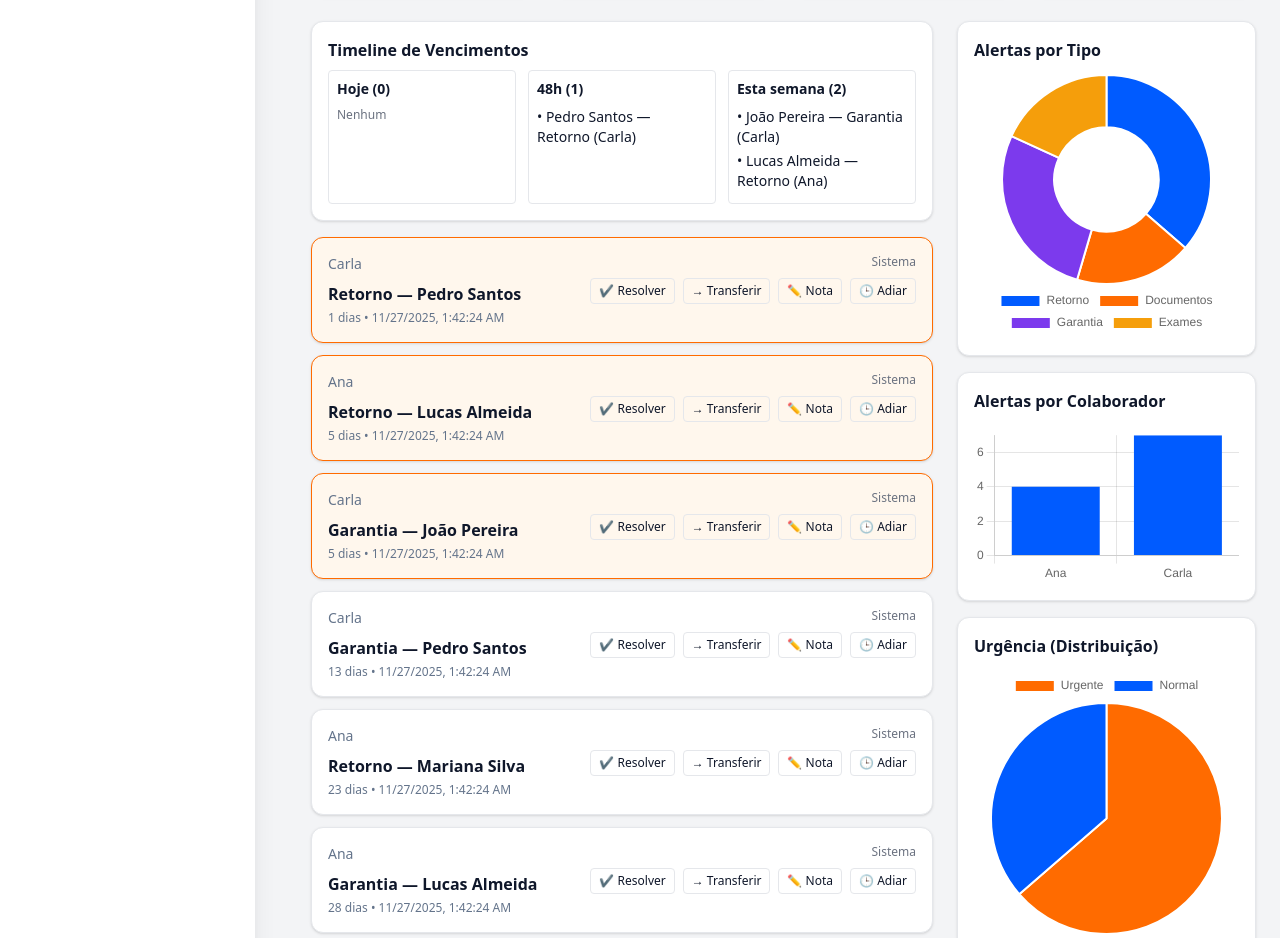
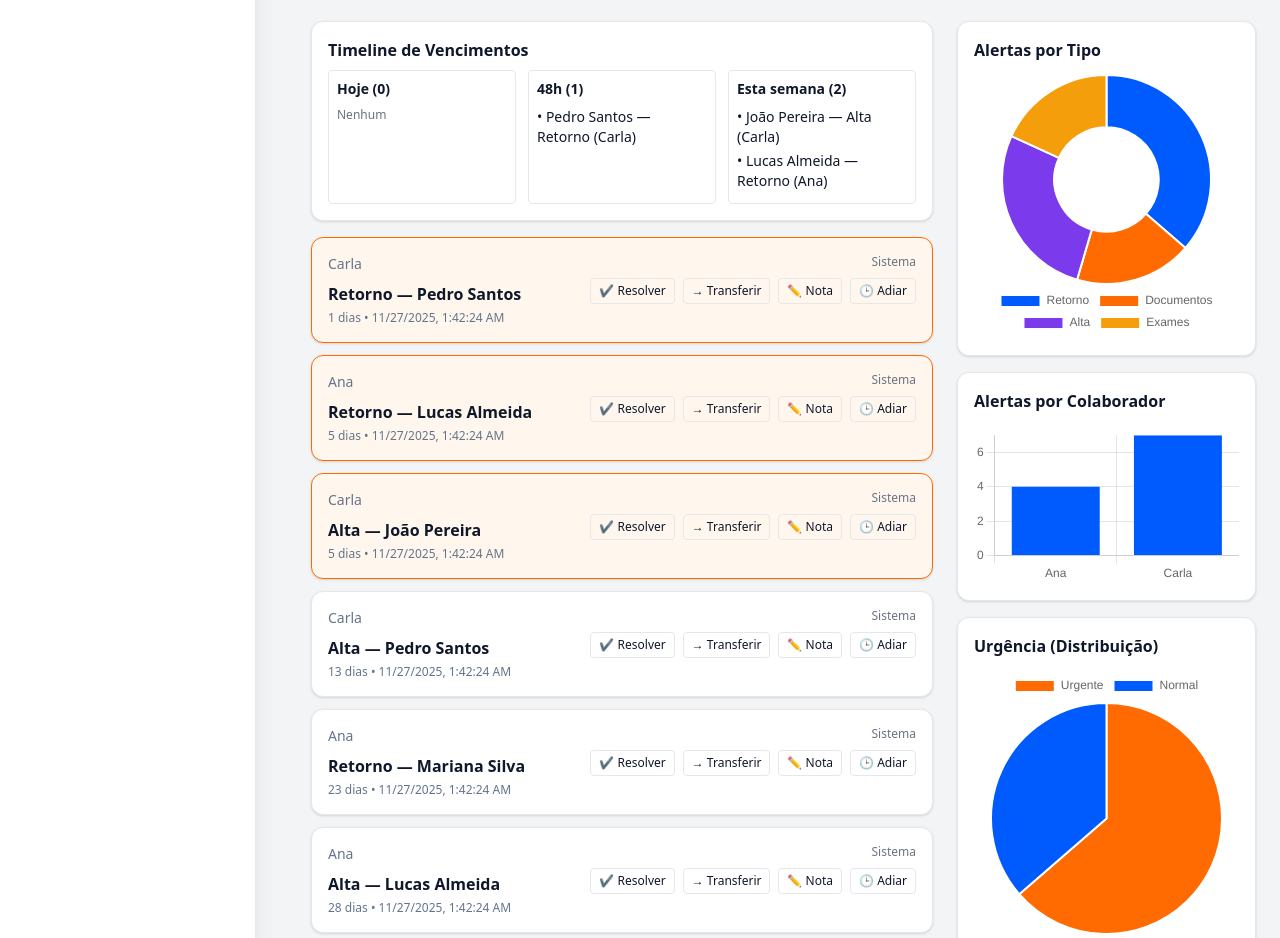
Before and after one commit to Leo-Queijo/SR, a plain HTML site: page Alertas.html in a window 1280 px wide. Shown: the part 307-1245 px from the top of the page. Drawn offline with nearby package versions, Linux system fonts and the light colour scheme.

Commit message:
Update Alertas.html

```diff
--- a/Alertas.html
+++ b/Alertas.html
@@ -110,7 +110,7 @@
             <select id="filter-type" class="px-3 py-2 rounded-lg border dark:bg-slate-700">
               <option value="">Todos os tipos</option>
               <option value="Retorno">Retorno</option>
-              <option value="Garantia">Garantia</option>
+              <option value="Alta">Alta</option>
               <option value="Documentos">Documentos</option>
               <option value="Exames">Exames</option>
             </select>
@@ -206,7 +206,7 @@
         <input id="mColab" class="p-2 border rounded" placeholder="Colaborador responsável" />
         <select id="mTipo" class="p-2 border rounded">
           <option value="Retorno">Retorno</option>
-          <option value="Garantia">Garantia</option>
+          <option value="Alta">Alta</option>
           <option value="Documentos">Documentos</option>
           <option value="Exames">Exames</option>
           <option value="Outro">Outro</option>
@@ -235,11 +235,11 @@
 
   // Mock patient base — substitute with real data later
   const patients = [
-    { id: 1, name: "Mariana Silva", retorno: "2025-12-20", garantia: "2026-01-15", docs: false, exames: true, colaborador: "Ana" },
-    { id: 2, name: "João Pereira", retorno: "2026-01-10", garantia: "2025-12-02", docs: true, exames: false, colaborador: "Carla" },
-    { id: 3, name: "Pedro Santos", retorno: "2025-11-28", garantia: "2025-12-10", docs: false, exames: false, colaborador: "Carla" },
-    { id: 4, name: "Ana Costa", retorno: "2026-02-05", garantia: "2026-03-01", docs: true, exames: true, colaborador: "Rafael" },
-    { id: 5, name: "Lucas Almeida", retorno: addDays(new Date(), 5), garantia: addDays(new Date(), 28), docs: true, exames: true, colaborador: "Ana" }
+    { id: 1, name: "Mariana Silva", retorno: "2025-12-20", alta: "2026-01-15", docs: false, exames: true, colaborador: "Ana" },
+    { id: 2, name: "João Pereira", retorno: "2026-01-10", alta: "2025-12-02", docs: true, exames: false, colaborador: "Carla" },
+    { id: 3, name: "Pedro Santos", retorno: "2025-11-28", alta: "2025-12-10", docs: false, exames: false, colaborador: "Carla" },
+    { id: 4, name: "Ana Costa", retorno: "2026-02-05", alta: "2026-03-01", docs: true, exames: true, colaborador: "Rafael" },
+    { id: 5, name: "Lucas Almeida", retorno: addDays(new Date(), 5), alta: addDays(new Date(), 28), docs: true, exames: true, colaborador: "Ana" }
   ];
 
   function addDays(d, days){
@@ -273,7 +273,7 @@
     let score = 0;
     if (typeof alert.dias === 'number' && alert.dias !== null) score += Math.max(0, 60 - alert.dias) * 1.2;
     if (alert.tipo === 'Retorno') score += 8;
-    if (alert.tipo === 'Garantia') score += 7;
+    if (alert.tipo === 'Alta') score += 7;
     if (alert.tipo === 'Documentos') score += 6;
     if (alert.tipo === 'Exames') score += 6;
     if (alert.urgente) score += 12;
@@ -305,14 +305,14 @@
         }
       }
 
-      // garantia => 30 dias
-      const diasGar = daysTo(p.garantia);
+      // alta => 30 dias
+      const diasGar = daysTo(p.alta);
       if (diasGar !== null && diasGar <= 30 && diasGar >= 0) {
-        const key = `${p.id}|garantia|${p.garantia}`;
+        const key = `${p.id}|alta|${p.alta}`;
         if (!keys.has(key)) {
           stored.push({
             id: uid(), key, patientId: p.id, paciente: p.name, colaborador: p.colaborador,
-            tipo: 'Garantia', dias: diasGar, via: 'Sistema', urgente: diasGar <= 7, created_at: now, refDate: p.garantia, status: 'pendente', notes: []
+            tipo: 'Alta', dias: diasGar, via: 'Sistema', urgente: diasGar <= 7, created_at: now, refDate: p.alta, status: 'pendente', notes: []
           });
           keys.add(key);
         }
```
